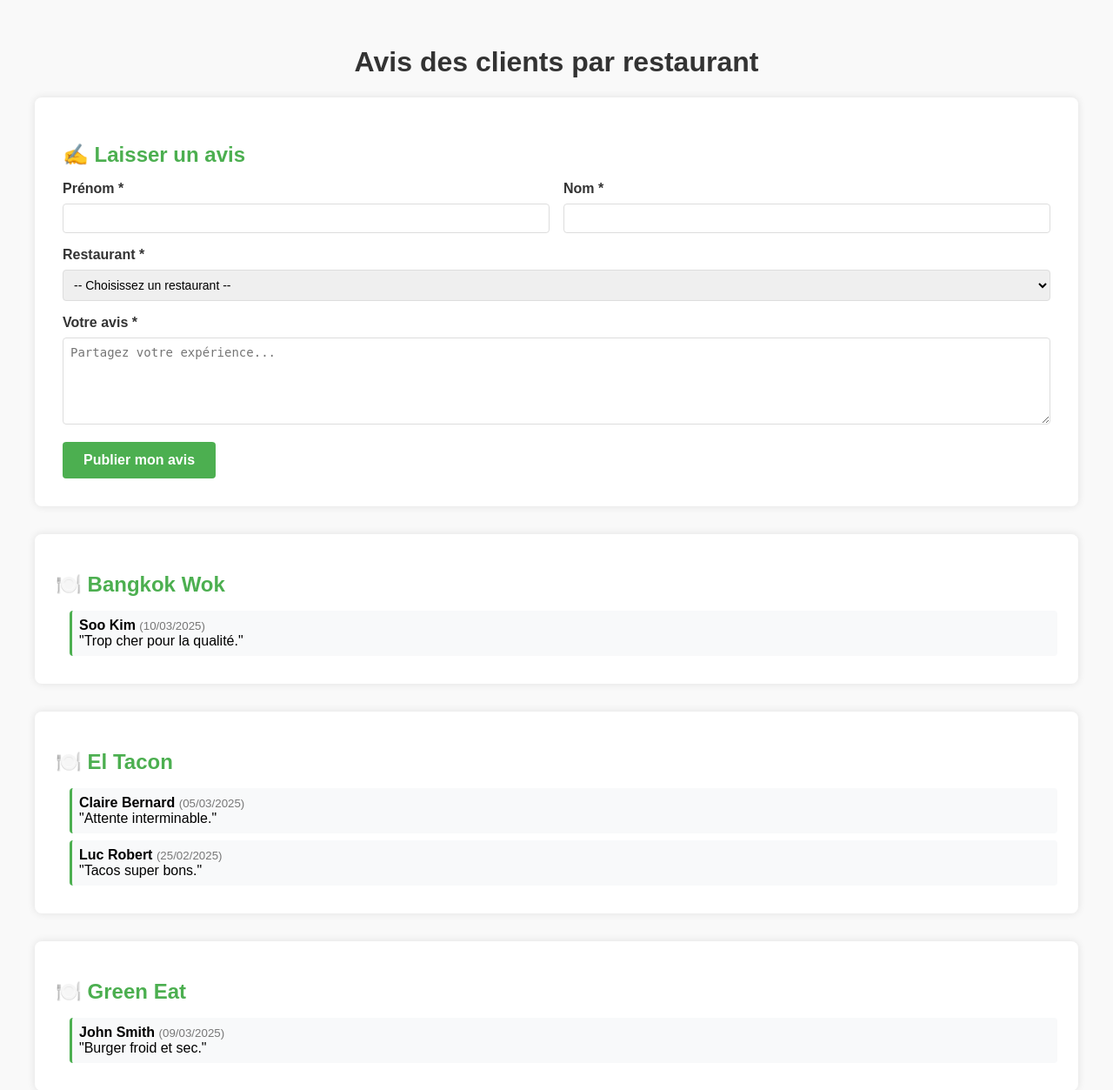
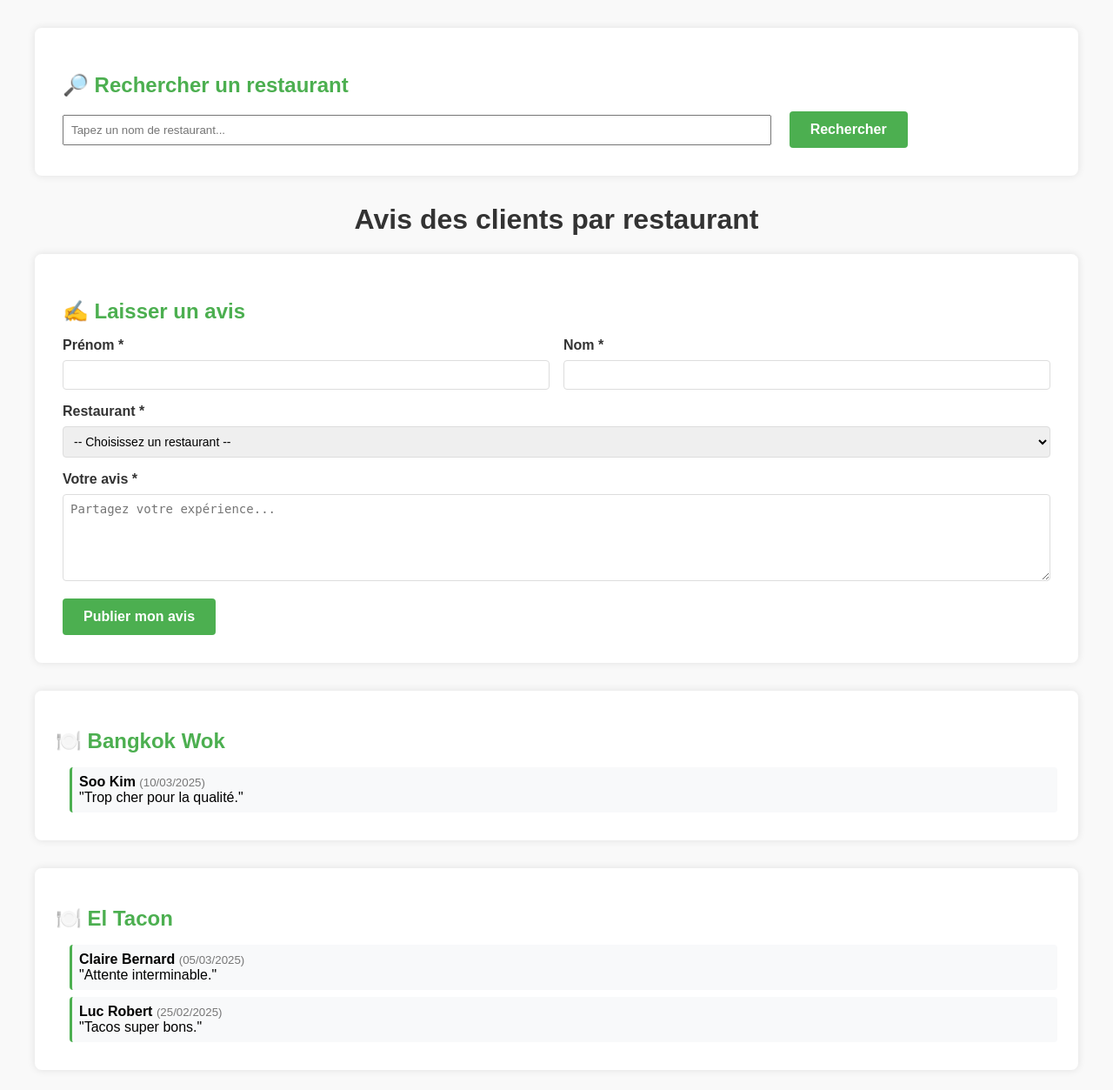
Before and after one commit to 16Sorro/STA, a PHP site: page /avis.php in a window 1280 px wide. Shown: the top 1253 px of the page at 87% size. Run offline with PHP 8.4, Linux system fonts and the light colour scheme; data comes from the database, SQL or seed files in the repository.

Commit message:
Update avis.php

```diff
--- a/avis.php
+++ b/avis.php
@@ -77,6 +77,7 @@ $sql = "
 ";
 $stmt = $pdo->query($sql);
 $avis = $stmt->fetchAll();
+
 
 // Organisation des avis par restaurant
 $avis_par_restaurant = [];
@@ -212,6 +213,42 @@ foreach ($avis as $ligne) {
     </style>
 </head>
 <body>
+    <?php
+$recherche_resultats = [];
+
+if (isset($_GET['recherche']) && !empty(trim($_GET['recherche']))) {
+    $terme = '%' . trim($_GET['recherche']) . '%';
+    $stmt = $pdo->prepare("SELECT id_restaurant, nom FROM restaurants WHERE nom LIKE ? ORDER BY nom");
+    $stmt->execute([$terme]);
+    $recherche_resultats = $stmt->fetchAll();
+}
+?>
+
+    <!-- Recherche de restaurant -->
+<div class="form-container">
+    <h2>🔎 Rechercher un restaurant</h2>
+    <form method="GET">
+        <input type="text" name="recherche" placeholder="Tapez un nom de restaurant..." value="<?= htmlspecialchars($_GET['recherche'] ?? '') ?>" style="width: 70%; padding: 0.5rem; margin-right: 1rem;">
+        <button type="submit" class="btn">Rechercher</button>
+    </form>
+
+    <?php if (isset($_GET['recherche'])): ?>
+        <?php if (!empty($recherche_resultats)): ?>
+            <ul style="margin-top: 1rem; list-style: none; padding-left: 0;">
+                <?php foreach ($recherche_resultats as $r): ?>
+                    <li>
+                        <a href="#" class="select-restaurant" data-id="<?= $r['id_restaurant'] ?>">
+                            <?= htmlspecialchars($r['nom']) ?>
+                        </a>
+                    </li>
+                <?php endforeach; ?>
+            </ul>
+        <?php else: ?>
+            <p style="color: red; margin-top: 1rem;">Aucun restaurant trouvé.</p>
+        <?php endif; ?>
+    <?php endif; ?>
+</div>
+
 
 <h1>Avis des clients par restaurant</h1>
 
@@ -276,6 +313,20 @@ foreach ($avis as $ligne) {
 <?php endif; ?>
 
 <a href="index.php">← Retour à l'accueil</a>
+    <script>
+document.querySelectorAll('.select-restaurant').forEach(function(el) {
+    el.addEventListener('click', function(e) {
+        e.preventDefault();
+        const id = this.getAttribute('data-id');
+        const select = document.getElementById('restaurant_id');
+        if (select) {
+            select.value = id;
+            window.scrollTo({ top: select.offsetTop - 50, behavior: 'smooth' });
+        }
+    });
+});
+</script>
+
 
 </body>
 </html>
```
